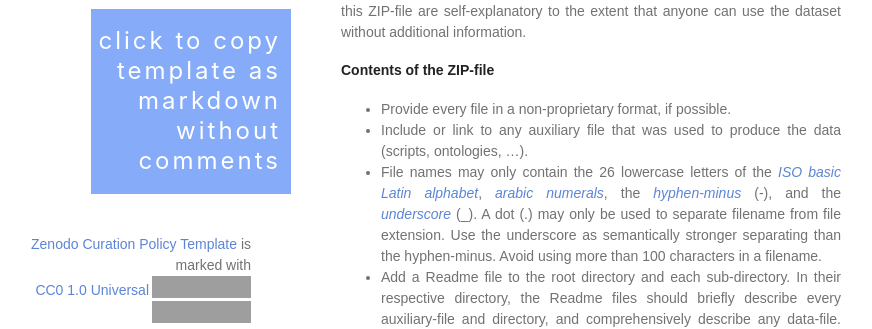
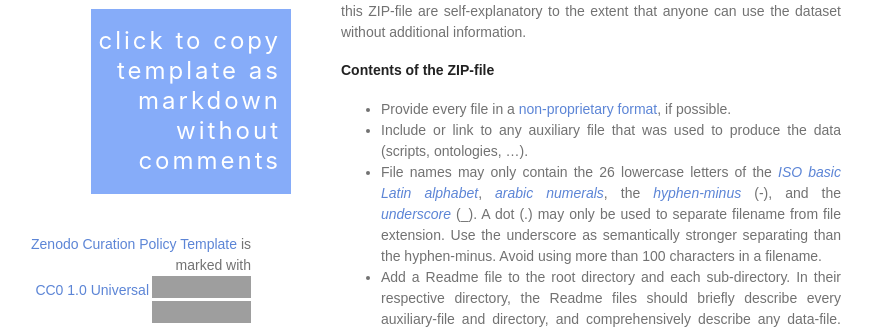
Before and after one commit to rue-a/zenodo_community_curation_template, a Jekyll site: the page built from index.md, in a window 1280 px wide and 900 px high, scrolled down 392 px, cut to the strip 159-488 px from the top of the window. Shown: the whole strip, without its empty margins (229-1101 px from the left). Built offline with Jekyll 4.4.1, drawn with Linux system fonts in a browser that asks for light colours; emoji names are drawn with the system emoji font; our own code applies the rules of GitHub Pages for plain Markdown files; the repository's description, which GitHub fills in, is left out; part of the change alters nothing that is shown; grey boxes are pictures that could not be loaded.

```diff
--- a/index.md
+++ b/index.md
@@ -16,7 +16,7 @@ Any dataset has to be provided as a compressed ZIP-file. Ideally, the contents o
 
 #### Contents of the ZIP-file
 
-- Provide every file in a non-proprietary format, if possible.
+- Provide every file in a [non-proprietary format](https://lib.guides.umbc.edu/c.php?g=728911&p=5872066), if possible.
 - Include or link to any auxiliary file that was used to produce the data (scripts, ontologies, ...).
 - File names may only contain the 26 lowercase letters of the *[ISO basic Latin alphabet](https://www.wikidata.org/wiki/Q5974462)*, *[arabic numerals](https://www.wikidata.org/wiki/Q29961325)*, the *[hyphen-minus](https://www.wikidata.org/wiki/Q617884)* (-), and the *[underscore](https://www.wikidata.org/wiki/Q11199)* (_). A dot (.) may only be used to separate filename from file extension. Use the underscore as semantically stronger separating than the hyphen-minus. Avoid using more than 100 characters in a filename.
 - Add a Readme file to the root directory and each sub-directory. In their respective directory, the Readme files should briefly describe every auxiliary-file and directory, and comprehensively describe any data-file. Readme files should be provided in the [Markdown file format](https://daringfireball.net/projects/markdown/basics) (`README.md`) or as plain text file (`README.txt`).
```
